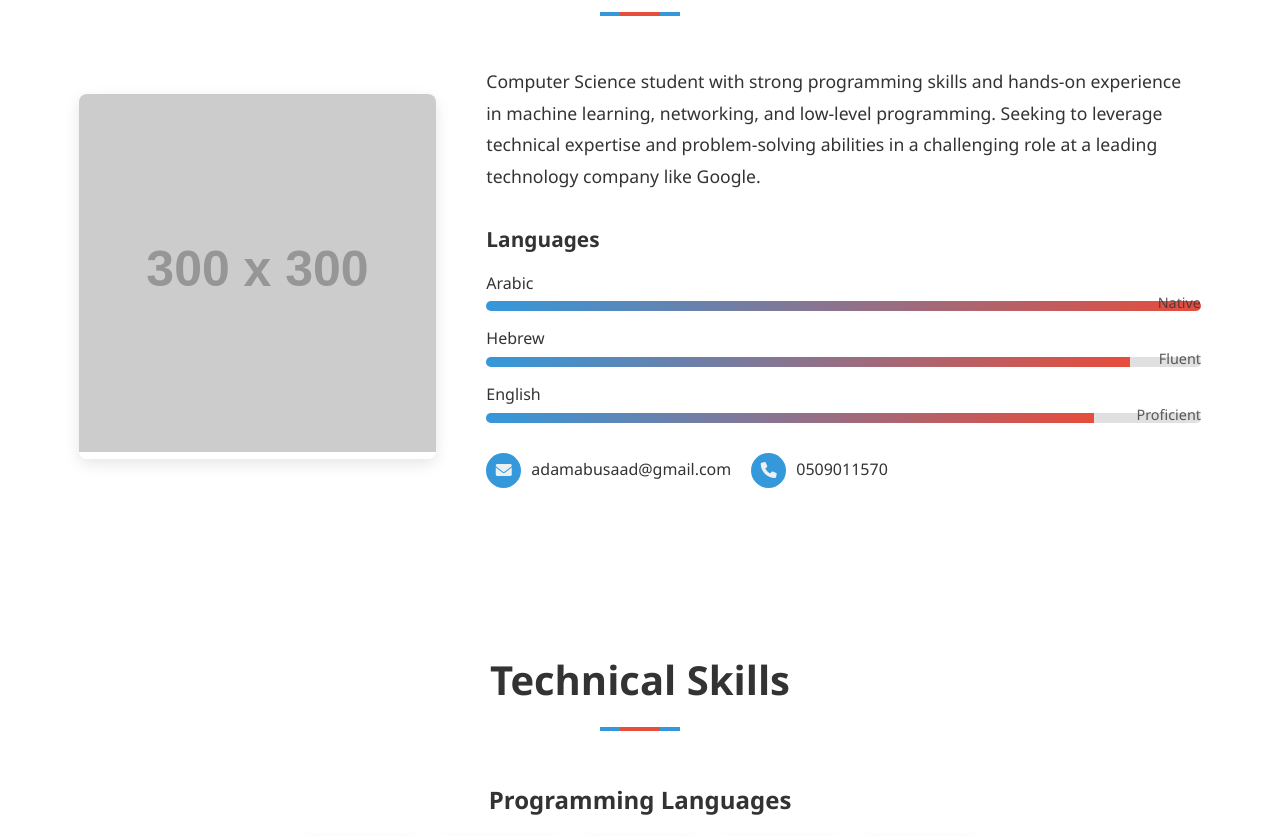
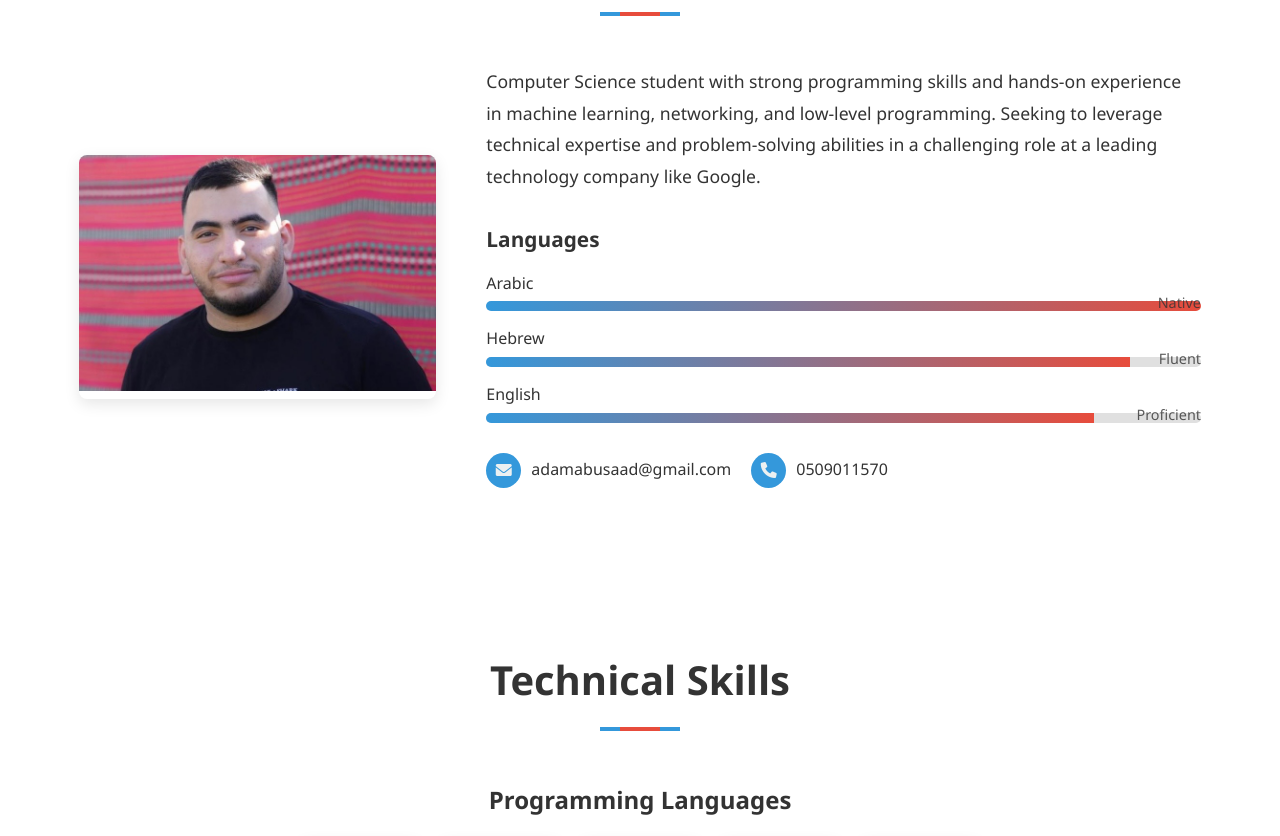
Before and after one commit to adam4ever0100/portfolio, a plain HTML site: page index.html in a window 1280 px wide. Shown: the part 947-1783 px from the top of the page. Drawn offline with Linux system fonts and the light colour scheme; placeholder pictures from the web are drawn by us.

Commit message:
Update index.html

```diff
--- a/index.html
+++ b/index.html
@@ -78,7 +78,8 @@
             <div class="about-content">
                 <div class="about-image">
                     <div class="image-container">
-                        <img src="https://via.placeholder.com/300" alt="Adam Abu Saad" class="profile-img">
+                        <img src="./adam copy.jpg
+                            " alt="Adam Abu Saad" class="profile-img">
                         <div class="image-overlay">
                             <p>Adam Abu Saad</p>
                         </div>
```
